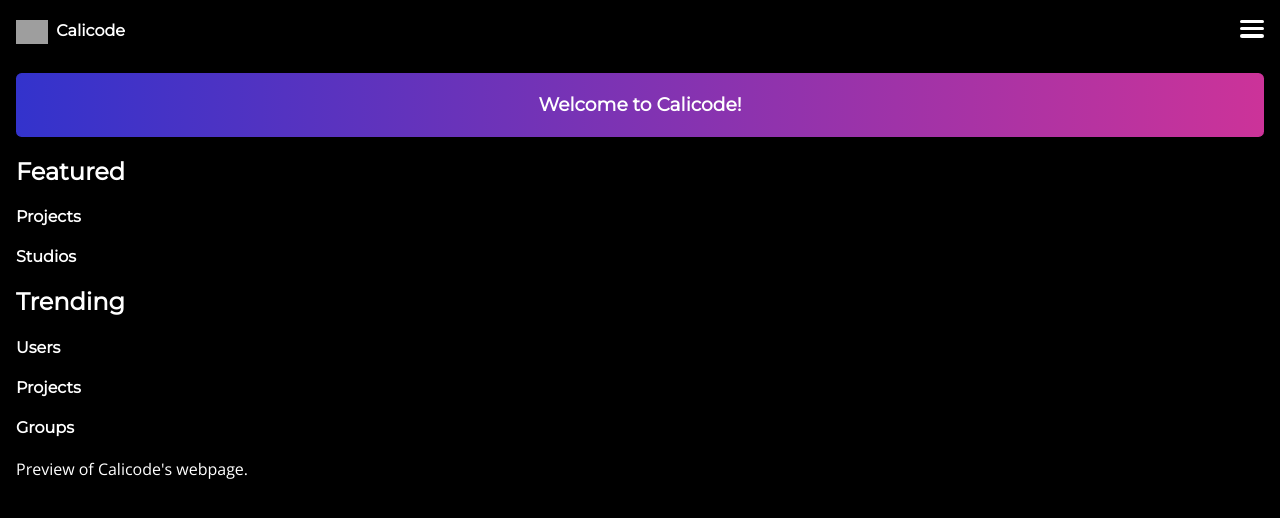
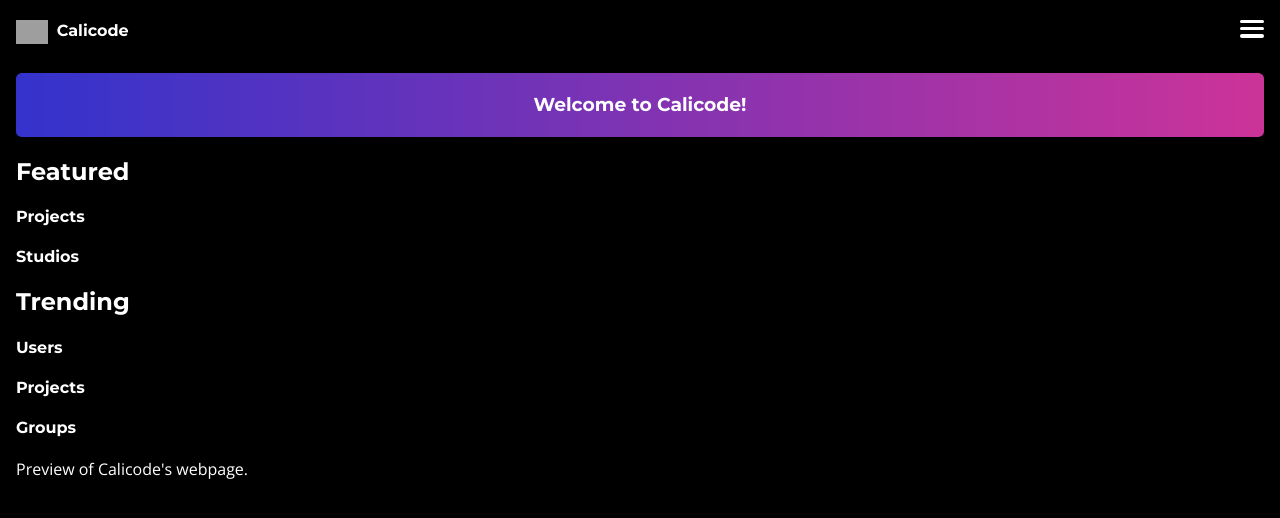
Before and after one commit to ScReGr/calicode-www, a plain HTML site: page index.html in a window 1280 px wide. Drawn offline with nearby package versions, Linux system fonts and the light colour scheme; grey boxes are pictures that could not be loaded.

Commit message:
Alpha v0.0.2.3
Another bug fix

```diff
--- a/index.html
+++ b/index.html
@@ -6,7 +6,7 @@
     <meta http-equiv="X-UA-Compatible" content="IE=edge">
     <meta name="viewport" content="width=device-width, initial-scale=1">
 
-    <link href="https://fonts.googleapis.com/css?family=Montserrat" rel="stylesheet">
+    <link href="https://fonts.googleapis.com/css?family=Montserrat:400,700" rel="stylesheet">
     <link href="https://fonts.googleapis.com/css?family=Open+Sans" rel="stylesheet">
     <link rel="stylesheet" href="style.css">
 
```
